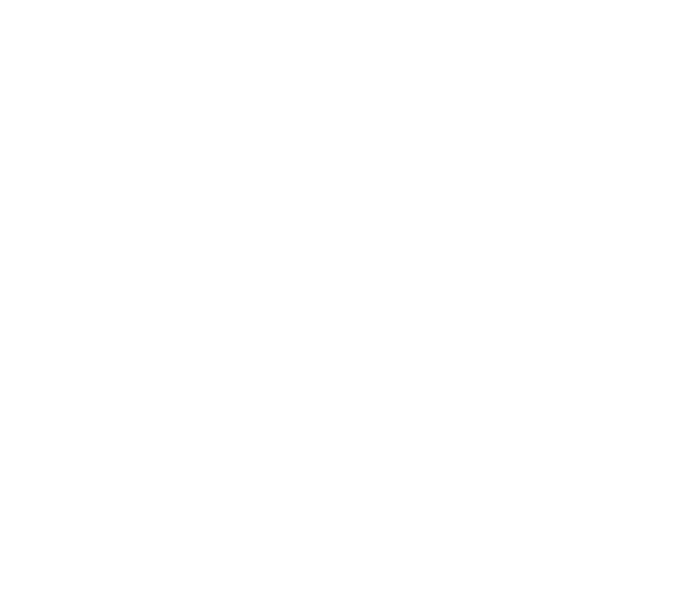
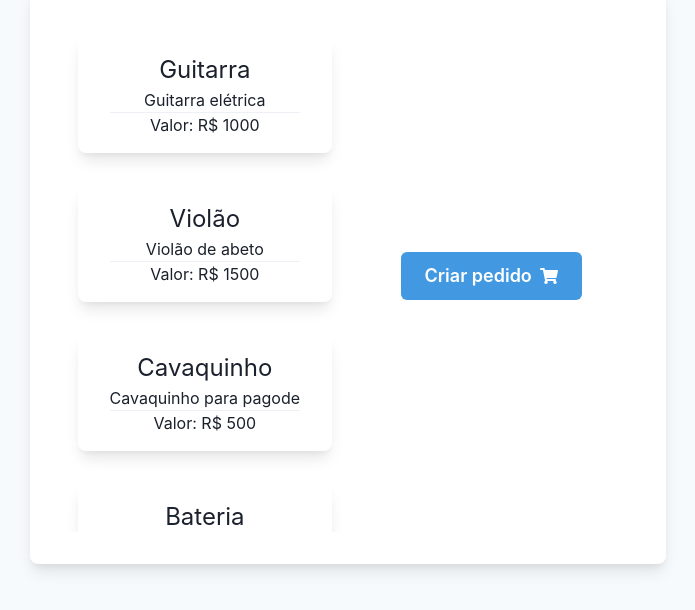
Before and after one commit to aqb/APS-application, a React (Create React App) app in the folder ProjetoRUP/musicshop-frontend/: page /TelaCriarPedido in a window 1280 px wide. Before the commit this address had no page. Shown: the part 124-734 px from the top of the page, without its empty margins (292-987 px from the left). Built offline with nearby package versions, Linux system fonts and the light colour scheme.

Commit message:
feat: incomplete telaCriarPedido

```diff
--- a/ProjetoRUP/musicshop-frontend/src/App.tsx
+++ b/ProjetoRUP/musicshop-frontend/src/App.tsx
@@ -14,12 +14,14 @@
 
 import { ColorModeSwitcher } from "./ColorModeSwitcher";
 import TelaCadastro from "./telas/telaCadastro";
+import TelaCriarPedido from "./telas/telaCriarPedido";
 import TelaLogin from "./telas/telaLogin";
 
 export const App = () => (
   <ChakraProvider theme={theme}>
     <BrowserRouter>
       <Routes>
+        <Route path="/TelaCriarPedido" element={<TelaCriarPedido />}></Route>
         <Route path="/TelaCadastro" element={<TelaCadastro />}></Route>
         <Route path="/" element={<TelaLogin />}></Route>
       </Routes>
--- /dev/null
+++ b/ProjetoRUP/musicshop-frontend/src/telas/telaCriarPedido.tsx
@@ -0,0 +1,109 @@
+import { useState } from "react";
+
+import {
+  Flex,
+  Box,
+  useColorModeValue,
+  SimpleGrid,
+  Button,
+  Text,
+  Divider
+} from "@chakra-ui/react";
+import { FaEye, FaEyeSlash, FaShoppingCart } from "react-icons/fa";
+
+const produtos = [
+  {
+    nome: "Guitarra",
+    valor: "1000",
+    id: "0",
+    descricao: "Guitarra elétrica"
+  },
+  {
+    nome: "Violão",
+    valor: "1500",
+    id: "1",
+    descricao: "Violão de abeto"
+  },
+  {
+    nome: "Cavaquinho",
+    valor: "500",
+    id: "2",
+    descricao: "Cavaquinho para pagode"
+  },
+  {
+    nome: "Bateria",
+    valor: "800",
+    id: "3",
+    descricao: "Bateria jogo completo"
+  },
+  {
+    nome: "Microfone",
+    valor: "300",
+    id: "4",
+    descricao: "Microfone com cabo"
+  },
+  {
+    nome: "Amplificador",
+    valor: "900",
+    id: "5",
+    descricao: "Amplificador bivolt"
+  }
+];
+
+export default function TelaCriarPedido() {
+  return (
+    <Flex
+      minH={"100vh"}
+      align={"center"}
+      justify={"center"}
+      bg={useColorModeValue("gray.50", "gray.800")}
+    >
+      <Box
+        rounded={"lg"}
+        bg={useColorModeValue("white", "gray.700")}
+        boxShadow={"lg"}
+        p={8}
+      >
+        <SimpleGrid columns={2}>
+          <Flex maxHeight="lg" overflow="auto" direction="column">
+            {produtos.map((produto, index) => (
+              <Flex
+                key={index}
+                rounded={"lg"}
+                bg={useColorModeValue("white", "gray.700")}
+                boxShadow={"lg"}
+                m="4"
+                py="4"
+                px="8"
+                justifyContent="center"
+                alignItems="center"
+                direction="column"
+              >
+                <Text fontSize="2xl">{produto.nome}</Text>
+                <Text>{produto.descricao}</Text>
+                <Divider />
+                <Text>Valor: R$ {produto.valor}</Text>
+              </Flex>
+            ))}
+          </Flex>
+          <Flex justifyContent="center" alignItems="center">
+            <Button
+              loadingText="Submitting"
+              size="lg"
+              bg={"blue.400"}
+              color={"white"}
+              _hover={{
+                bg: "blue.500"
+              }}
+            >
+              Criar pedido
+              <Flex ml="2">
+                <FaShoppingCart />
+              </Flex>
+            </Button>
+          </Flex>
+        </SimpleGrid>
+      </Box>
+    </Flex>
+  );
+}
```
